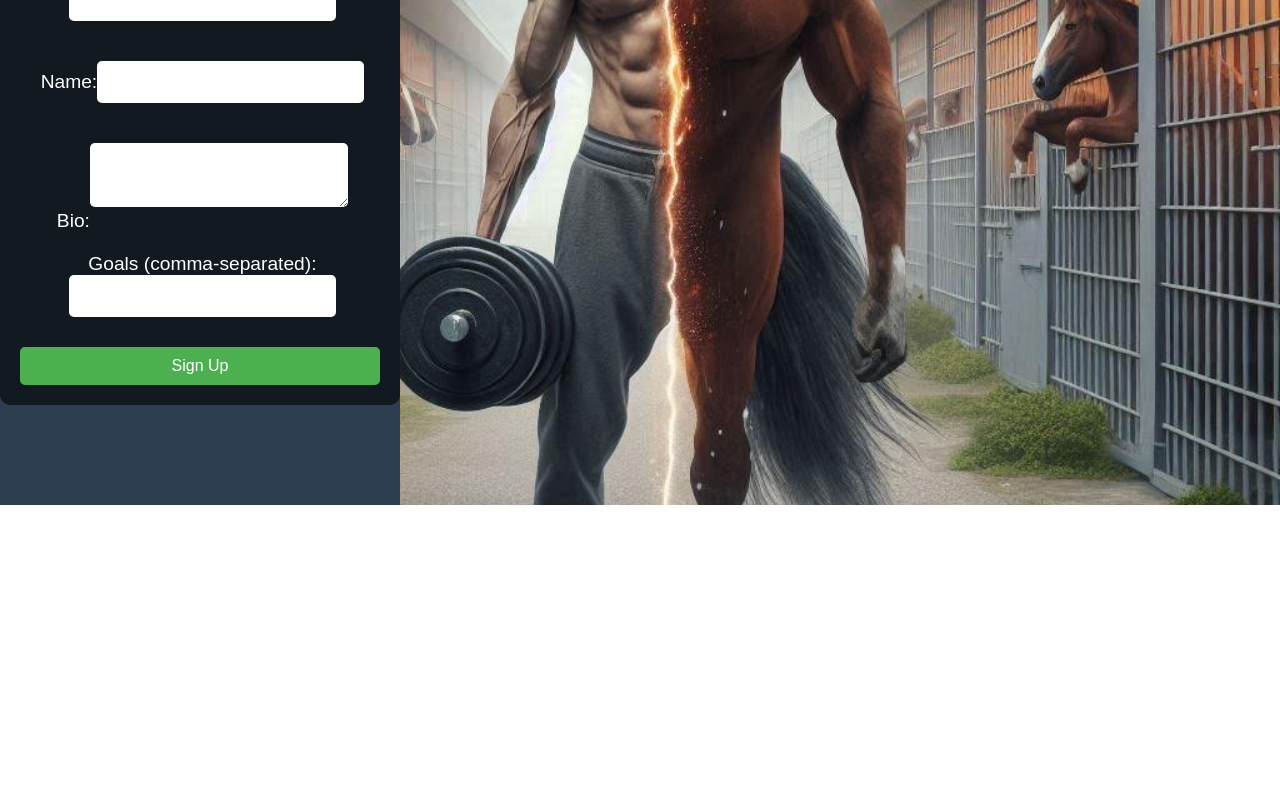
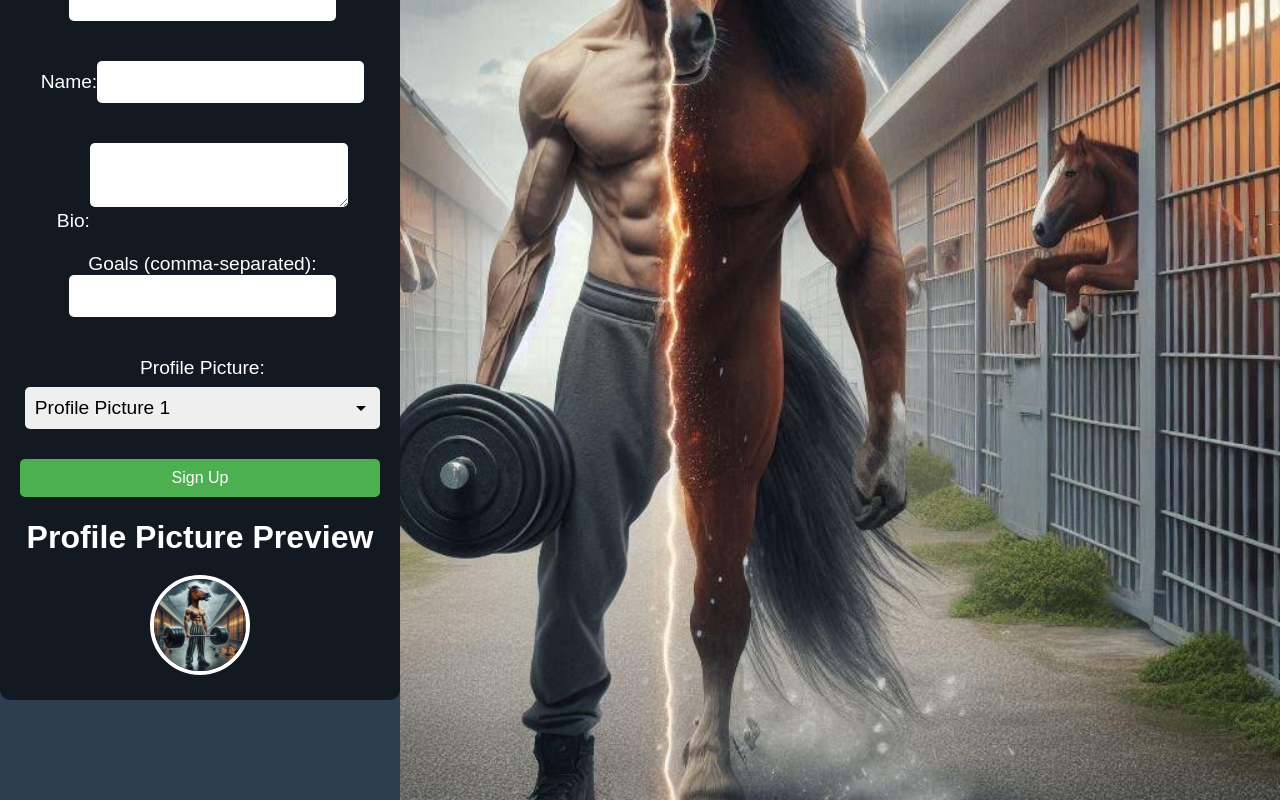
Before and after one commit to wellheythereMJ/23-24-fitBuddy, a React (Vite) app in the folder Main/client/: page /signup in a window 1280 px wide. Shown: the part 342-1142 px from the top of the page. Before the commit the page ends 847 px from the top, so only its background shows below. Built offline with nearby package versions, Linux system fonts and the light colour scheme.

Commit message:
funny lil thangs

```diff
--- a/Main/client/src/pages/Login.css
+++ b/Main/client/src/pages/Login.css
@@ -41,3 +41,16 @@
 .login-container button:hover {
   background-color: #45a049;
 }
+
+.login-container p {
+  margin-top: 20px;
+}
+
+.login-container a {
+  color: #4CAF50;
+  text-decoration: none;
+}
+
+.login-container a:hover {
+  text-decoration: underline;
+}
--- a/Main/client/src/pages/Login.jsx
+++ b/Main/client/src/pages/Login.jsx
@@ -10,11 +10,11 @@ const Login = () => {
 
   const handleSubmit = (event) => {
     event.preventDefault();
-    const user = users.find((u) => u.username === username && u.password === password);
+    const user = users.find((user) => user.username === username && user.password === password);
     if (user) {
-      navigate(`/profile/${user.username}`);
+      navigate(`/profile/${username}`);
     } else {
-      alert('Invalid credentials');
+      alert('Invalid username or password');
     }
   };
 
@@ -40,10 +40,7 @@ const Login = () => {
         </label>
         <button type="submit">Login</button>
       </form>
-      {/* <div>
-        <p>Not already a user?</p>
-        <Link to="/Signup">Sign-up Here!</Link>
-      </div> */}
+      <p>Don't have an account? <a href="/signup">Sign up here</a></p>
     </div>
   );
 };
--- a/Main/client/src/pages/Signup.css
+++ b/Main/client/src/pages/Signup.css
@@ -23,7 +23,8 @@
 }
 
 .signup-container input,
-  .signup-container textarea {
+.signup-container textarea,
+.signup-container select {
   padding: 10px;
   margin-bottom: 20px;
   border: none;
@@ -42,3 +43,16 @@
 .signup-container button:hover {
   background-color: #45a049;
 }
+
+.preview {
+  margin-top: 20px;
+}
+
+.profile-preview {
+  width: 100px;
+  height: 100px;
+  border-radius: 50%;
+  border: 4px solid white;
+  object-fit: cover;
+  margin-top: 10px;
+}
--- a/Main/client/src/pages/Signup.jsx
+++ b/Main/client/src/pages/Signup.jsx
@@ -1,6 +1,6 @@
 import React, { useState } from 'react';
 import { useNavigate } from 'react-router-dom';
-import { users } from '../utils/users';
+import { users, profilePictures } from '../utils/users';
 import './Signup.css';
 
 const Signup = () => {
@@ -9,6 +9,7 @@ const Signup = () => {
   const [name, setName] = useState('');
   const [bio, setBio] = useState('');
   const [goals, setGoals] = useState('');
+  const [profilePicture, setProfilePicture] = useState(profilePictures[0]);
   const navigate = useNavigate();
 
   const handleSubmit = (event) => {
@@ -23,6 +24,7 @@ const Signup = () => {
       name,
       bio,
       goals: goals.split(',').map(goal => goal.trim()),
+      profilePicture
     });
     navigate('/login');
   };
@@ -70,8 +72,25 @@ const Signup = () => {
             onChange={(e) => setGoals(e.target.value)}
           />
         </label>
+        <label>
+          Profile Picture:
+          <select
+            value={profilePicture}
+            onChange={(e) => setProfilePicture(e.target.value)}
+          >
+            {profilePictures.map((picture, index) => (
+              <option key={index} value={picture}>
+                Profile Picture {index + 1}
+              </option>
+            ))}
+          </select>
+        </label>
         <button type="submit">Sign Up</button>
       </form>
+      <div className="preview">
+        <h2>Profile Picture Preview</h2>
+        <img src={profilePicture} alt="Profile Preview" className="profile-preview" />
+      </div>
     </div>
   );
 };
--- a/Main/client/src/utils/users.js
+++ b/Main/client/src/utils/users.js
@@ -1,3 +1,10 @@
+export const profilePictures = [
+  '../../public/jailhorse.jpg',
+  '../../public/doublehp.jpg',
+  '/profile3.jpg',
+  '/profile4.jpg'
+];
+
 export const users = [
     {
       username: 'user1',
```
Lines whose indentation alone changed are shown as unchanged.
